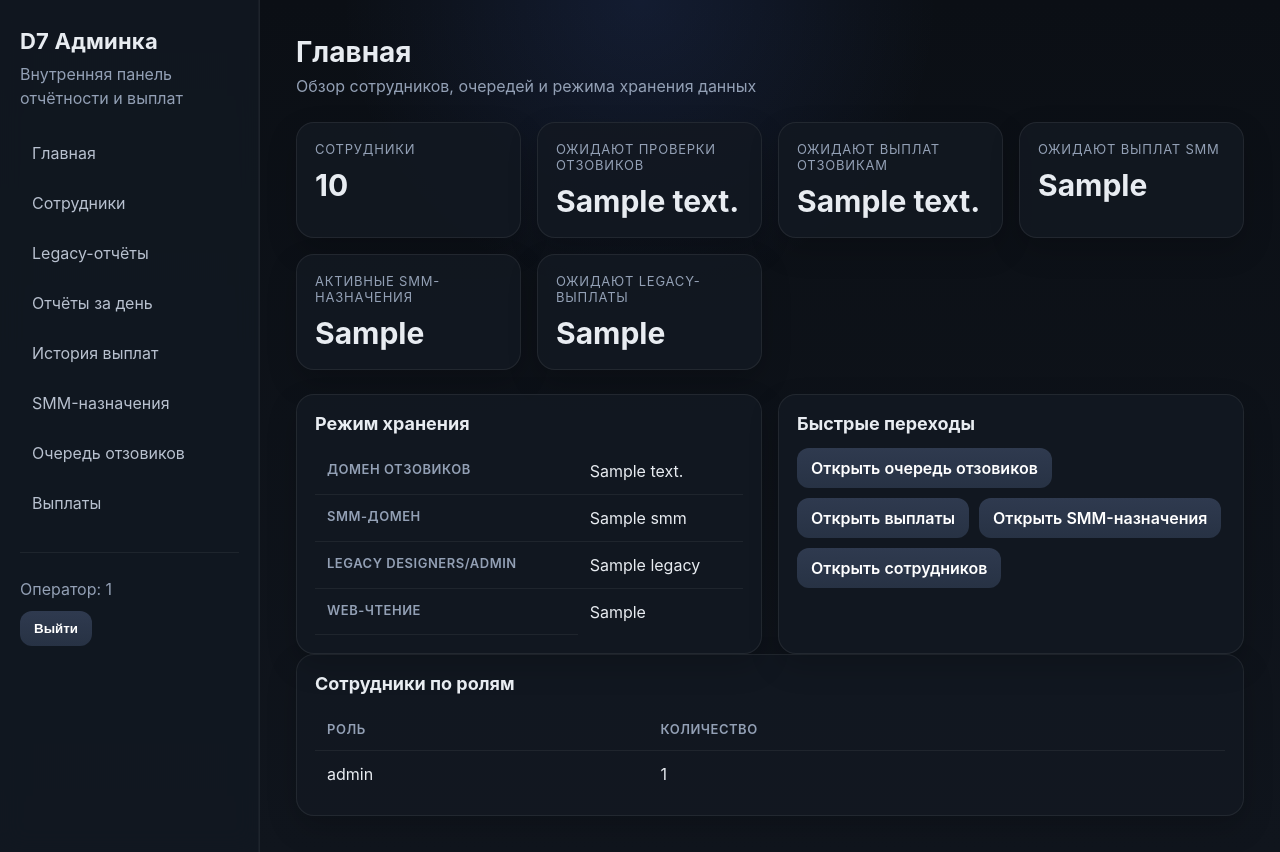
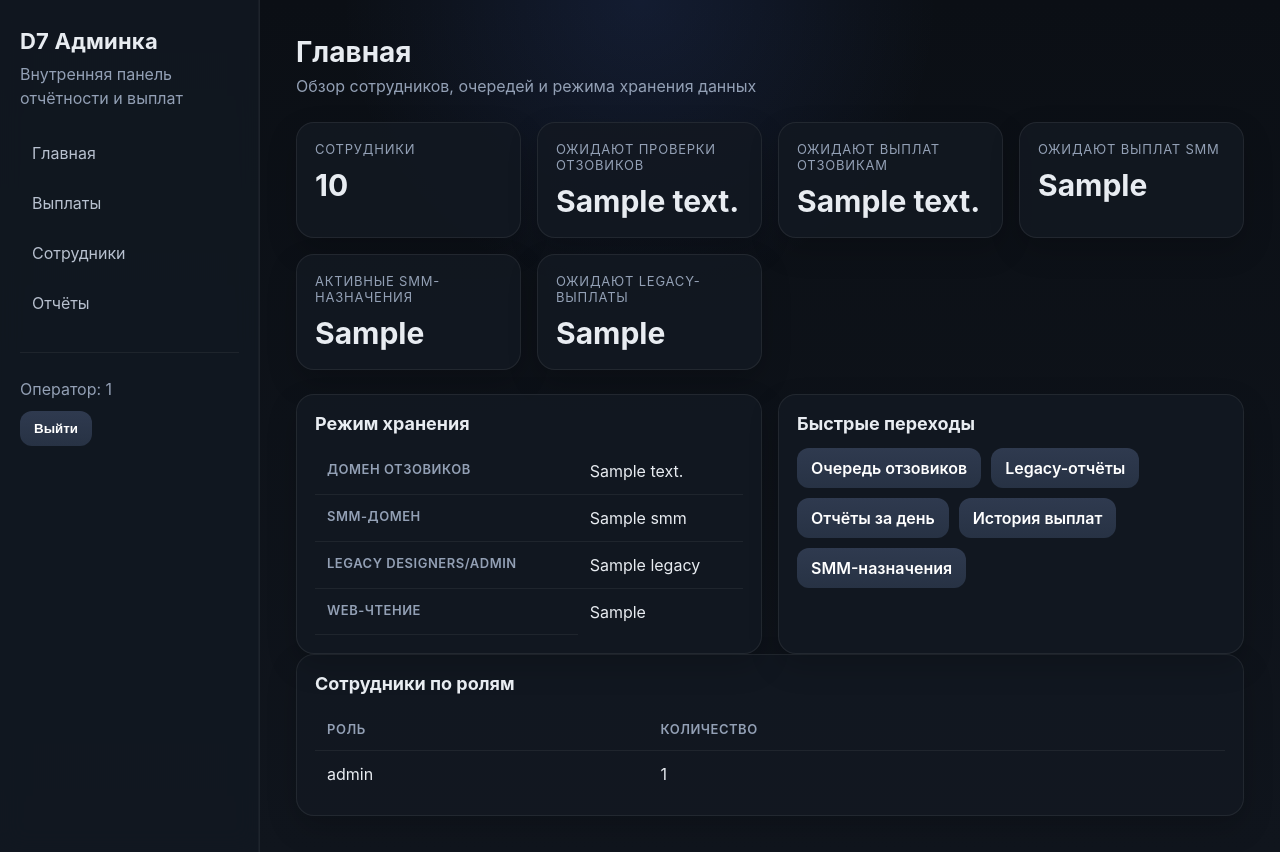
Before and after one commit to hamzanewboy04-a11y/d7-designers-bot, a FastAPI app: template web/templates/dashboard.html in a window 1280 px wide. Run offline with FastAPI, Linux system fonts and the light colour scheme; the template is opened without the code that fills it: most values are stand-ins (such as "Sample title", 1, 10 or a date in 2020); parts of the project's set-up code (start-up, migrations or seed data) failed here and were passed over.

Commit message:
feat: simplify admin navigation and regroup sections

```diff
--- a/web/templates/base.html
+++ b/web/templates/base.html
@@ -13,13 +13,9 @@
       <div class="subtitle">Внутренняя панель отчётности и выплат</div>
       <nav>
         <a href="/admin">Главная</a>
+        <a href="/admin/payouts">Выплаты</a>
         <a href="/admin/employees">Сотрудники</a>
-        <a href="/admin/legacy-reports">Legacy-отчёты</a>
-        <a href="/admin/legacy-daily">Отчёты за день</a>
-        <a href="/admin/payment-history">История выплат</a>
-        <a href="/admin/smm/assignments">SMM-назначения</a>
-        <a href="/admin/reviewer/entries">Очередь отзовиков</a>
-        <a href="/admin/payouts">Выплаты</a>
+        <a href="/admin/reviewer/entries">Отчёты</a>
       </nav>
       {% if operator_id|default(None) %}
       <div class="sidebar-footer">
--- a/web/templates/dashboard.html
+++ b/web/templates/dashboard.html
@@ -30,10 +30,11 @@
   <div class="section">
     <h3>Быстрые переходы</h3>
     <div class="quick-links">
-      <a class="button secondary" href="/admin/reviewer/entries">Открыть очередь отзовиков</a>
-      <a class="button secondary" href="/admin/payouts">Открыть выплаты</a>
-      <a class="button secondary" href="/admin/smm/assignments">Открыть SMM-назначения</a>
-      <a class="button secondary" href="/admin/employees">Открыть сотрудников</a>
+      <a class="button secondary" href="/admin/reviewer/entries">Очередь отзовиков</a>
+      <a class="button secondary" href="/admin/legacy-reports">Legacy-отчёты</a>
+      <a class="button secondary" href="/admin/legacy-daily">Отчёты за день</a>
+      <a class="button secondary" href="/admin/payment-history">История выплат</a>
+      <a class="button secondary" href="/admin/smm/assignments">SMM-назначения</a>
     </div>
   </div>
 </div>
--- a/web/templates/payouts.html
+++ b/web/templates/payouts.html
@@ -5,6 +5,10 @@
 {% if message %}
 <div class="flash">{{ message }}</div>
 {% endif %}
+
+<div class="cards compact">
+  <div class="card"><div class="label">Навигация</div><div class="value small"><a class="button secondary" href="/admin/payment-history">Открыть историю выплат</a></div></div>
+</div>
 
 <div class="section">
   <h3>Ожидающие выплаты отзовикам</h3>
```
Also changed, not shown: web/templates/reviewer_entries.html (+6 -1 lines).
